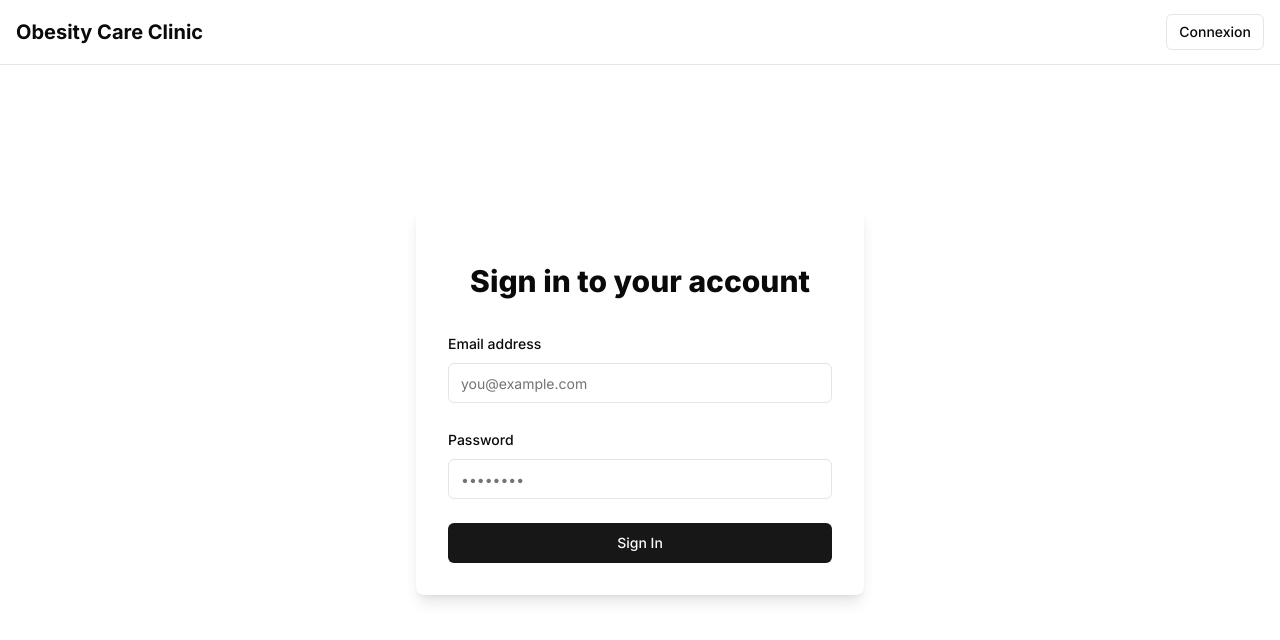
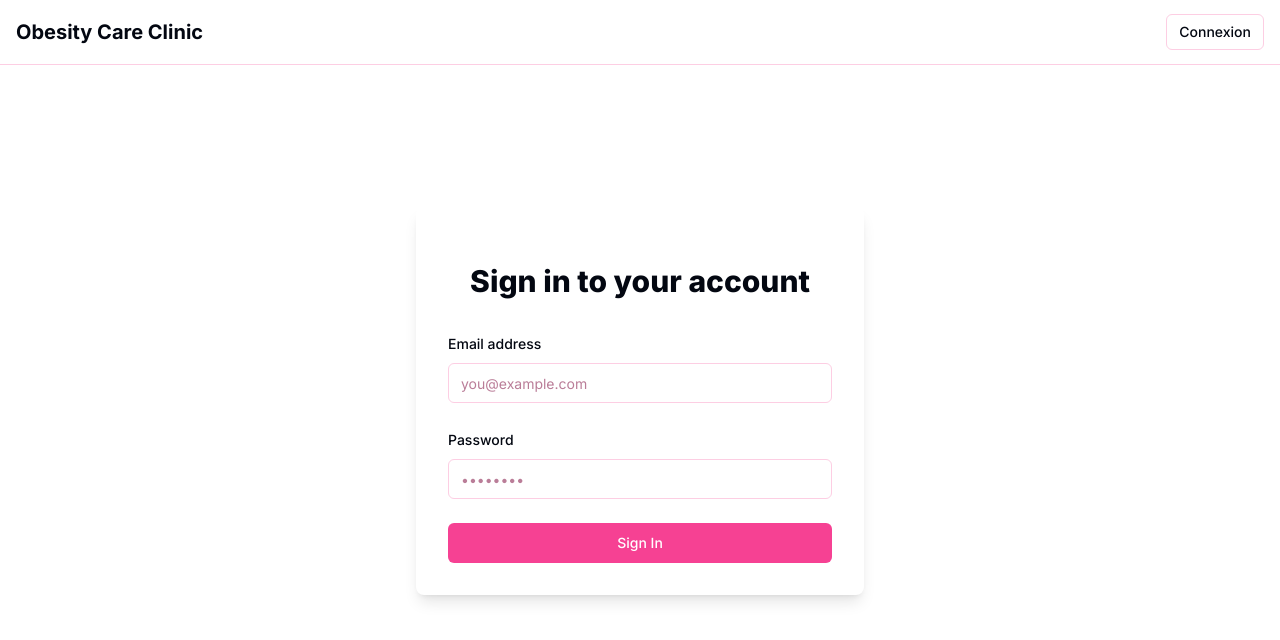
Before and after one commit to stefbach/doc-application, a Next.js app: page /login in a window 1280 px wide. Shown: the top 640 px of the page. Built offline with nearby package versions, Linux system fonts and the light colour scheme; no server answers.

Commit message:
Update globals.css

```diff
--- a/app/globals.css
+++ b/app/globals.css
@@ -14,73 +14,85 @@ body {
 
 @layer base {
   :root {
-    --background: 0 0% 100%;
-    --foreground: 0 0% 3.9%;
-    --card: 0 0% 100%;
-    --card-foreground: 0 0% 3.9%;
-    --popover: 0 0% 100%;
-    --popover-foreground: 0 0% 3.9%;
-    --primary: 0 0% 9%;
-    --primary-foreground: 0 0% 98%;
-    --secondary: 0 0% 96.1%;
-    --secondary-foreground: 0 0% 9%;
-    --muted: 0 0% 96.1%;
-    --muted-foreground: 0 0% 45.1%;
-    --accent: 0 0% 96.1%;
-    --accent-foreground: 0 0% 9%;
-    --destructive: 0 84.2% 60.2%;
-    --destructive-foreground: 0 0% 98%;
-    --border: 0 0% 89.8%;
-    --input: 0 0% 89.8%;
-    --ring: 0 0% 3.9%;
-    --chart-1: 12 76% 61%;
-    --chart-2: 173 58% 39%;
-    --chart-3: 197 37% 24%;
-    --chart-4: 43 74% 66%;
-    --chart-5: 27 87% 67%;
+    --background: 0 0% 100%; /* White */
+    --foreground: 224 71% 4%; /* Dark Blue/Black for text */
+
+    --card: 0 0% 100%; /* White */
+    --card-foreground: 224 71% 4%; /* Dark Blue/Black for text */
+
+    --popover: 0 0% 100%; /* White */
+    --popover-foreground: 224 71% 4%; /* Dark Blue/Black for text */
+
+    --primary: 333 91% 61%; /* Main Pink */
+    --primary-foreground: 0 0% 100%; /* White */
+
+    --secondary: 333 91% 96%; /* Very Light Pink */
+    --secondary-foreground: 333 81% 41%; /* Darker Pink */
+
+    --muted: 333 91% 98%; /* Extremely Light Pink, almost white */
+    --muted-foreground: 333 31% 61%; /* Medium Desaturated Pink */
+
+    --accent: 333 91% 88%; /* Light Pink */
+    --accent-foreground: 333 81% 31%; /* Darker Pink for accent text */
+
+    --destructive: 0 84.2% 60.2%; /* Default red for destructive actions */
+    --destructive-foreground: 0 0% 98%; /* White */
+
+    --border: 333 91% 90%; /* Light Pink Border */
+    --input: 333 91% 90%; /* Light Pink Input Border */
+    --ring: 333 91% 61%; /* Main Pink for focus rings */
+
     --radius: 0.5rem;
-    --sidebar-background: 0 0% 98%;
-    --sidebar-foreground: 240 5.3% 26.1%;
-    --sidebar-primary: 240 5.9% 10%;
-    --sidebar-primary-foreground: 0 0% 98%;
-    --sidebar-accent: 240 4.8% 95.9%;
-    --sidebar-accent-foreground: 240 5.9% 10%;
-    --sidebar-border: 220 13% 91%;
-    --sidebar-ring: 217.2 91.2% 59.8%;
+
+    /* Sidebar colors (kept for consistency, adjust if a distinct sidebar is added) */
+    --sidebar-background: 0 0% 100%; /* White */
+    --sidebar-foreground: 224 71% 4%; /* Dark Blue/Black */
+    --sidebar-primary: 333 91% 61%; /* Main Pink */
+    --sidebar-primary-foreground: 0 0% 100%; /* White */
+    --sidebar-accent: 333 91% 96%; /* Very Light Pink */
+    --sidebar-accent-foreground: 333 81% 41%; /* Darker Pink */
+    --sidebar-border: 333 91% 90%; /* Light Pink Border */
+    --sidebar-ring: 333 91% 61%; /* Main Pink */
   }
+
   .dark {
-    --background: 0 0% 3.9%;
-    --foreground: 0 0% 98%;
-    --card: 0 0% 3.9%;
-    --card-foreground: 0 0% 98%;
-    --popover: 0 0% 3.9%;
-    --popover-foreground: 0 0% 98%;
-    --primary: 0 0% 98%;
-    --primary-foreground: 0 0% 9%;
-    --secondary: 0 0% 14.9%;
-    --secondary-foreground: 0 0% 98%;
-    --muted: 0 0% 14.9%;
-    --muted-foreground: 0 0% 63.9%;
-    --accent: 0 0% 14.9%;
-    --accent-foreground: 0 0% 98%;
-    --destructive: 0 62.8% 30.6%;
-    --destructive-foreground: 0 0% 98%;
-    --border: 0 0% 14.9%;
-    --input: 0 0% 14.9%;
-    --ring: 0 0% 83.1%;
-    --chart-1: 220 70% 50%;
-    --chart-2: 160 60% 45%;
-    --chart-3: 30 80% 55%;
-    --chart-4: 280 65% 60%;
-    --chart-5: 340 75% 55%;
-    --sidebar-background: 240 5.9% 10%;
-    --sidebar-foreground: 240 4.8% 95.9%;
-    --sidebar-primary: 224.3 76.3% 48%;
-    --sidebar-primary-foreground: 0 0% 100%;
-    --sidebar-accent: 240 3.7% 15.9%;
-    --sidebar-accent-foreground: 240 4.8% 95.9%;
-    --sidebar-border: 240 3.7% 15.9%;
-    --sidebar-ring: 217.2 91.2% 59.8%;
+    --background: 333 30% 12%; /* Dark Desaturated Pink/Plum */
+    --foreground: 333 91% 96%; /* Light Pinkish White */
+
+    --card: 333 30% 15%; /* Slightly Lighter Dark Pink/Plum */
+    --card-foreground: 333 91% 96%; /* Light Pinkish White */
+
+    --popover: 333 30% 10%; /* Darker Pink/Plum */
+    --popover-foreground: 333 91% 96%; /* Light Pinkish White */
+
+    --primary: 333 91% 71%; /* Brighter Pink for Dark Mode */
+    --primary-foreground: 333 81% 11%; /* Very Dark Pink/Almost Black */
+
+    --secondary: 333 30% 22%; /* Darker Pink for Secondary Background */
+    --secondary-foreground: 333 91% 88%; /* Lighter Pink for Secondary Text */
+
+    --muted: 333 30% 18%; /* Dark Muted Pink */
+    --muted-foreground: 333 31% 71%; /* Medium Light Pink */
+
+    --accent: 333 91% 61%; /* Main Pink as Accent in Dark Mode */
+    --accent-foreground: 0 0% 100%; /* White */
+
+    --destructive: 0 72% 51%; /* Slightly adjusted red for dark mode */
+    --destructive-foreground: 0 0% 98%; /* White */
+
+    --border: 333 30% 25%; /* Dark Pink Border */
+    --input: 333 30% 25%; /* Dark Pink Input Border */
+    --ring: 333 91% 71%; /* Brighter Pink for focus rings */
+
+    /* Sidebar colors for dark theme */
+    --sidebar-background: 333 30% 10%; /* Darker Pink/Plum */
+    --sidebar-foreground: 333 91% 96%; /* Light Pinkish White */
+    --sidebar-primary: 333 91% 71%; /* Brighter Pink */
+    --sidebar-primary-foreground: 333 81% 11%; /* Very Dark Pink */
+    --sidebar-accent: 333 30% 22%; /* Darker Pink */
+    --sidebar-accent-foreground: 333 91% 88%; /* Lighter Pink */
+    --sidebar-border: 333 30% 25%; /* Dark Pink Border */
+    --sidebar-ring: 333 91% 71%; /* Brighter Pink */
   }
 }
 
```
